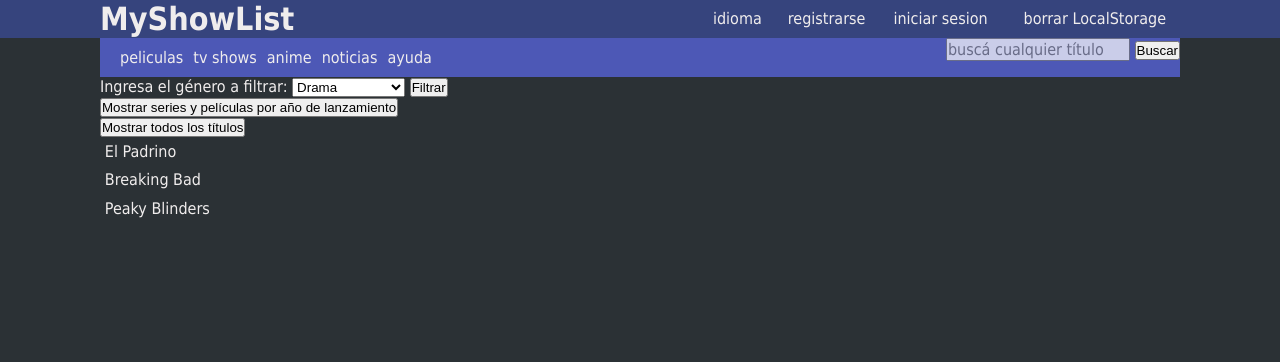
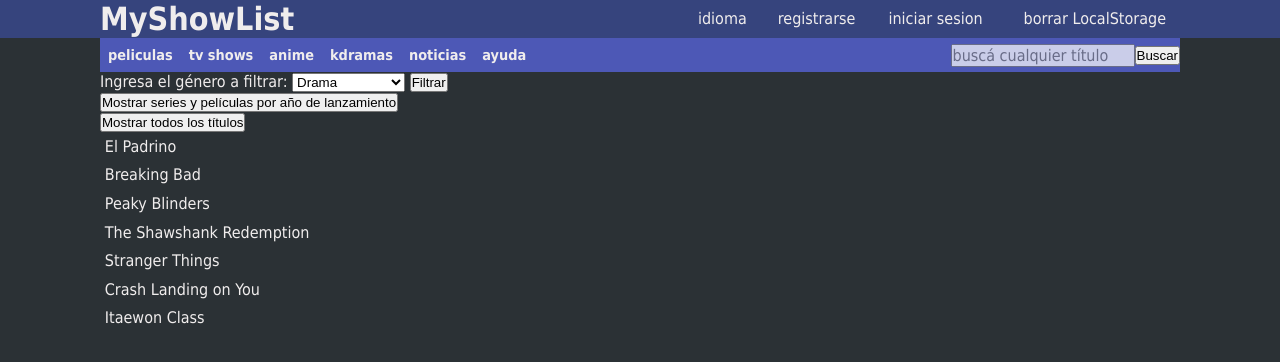
Before and after one commit to fedefd/javascript-proyectocoder, a plain HTML site: page index.html in a window 1280 px wide. Both pictures are taken after a click on the button "Filtrar". Drawn offline with Linux system fonts and the light colour scheme.

Commit message:
se estilizo todo el header y se empezo a crear el js para el lower header

```diff
--- a/index.html
+++ b/index.html
@@ -38,11 +38,12 @@
 
     <nav class="header-lower containerbox">
       <ul>
-        <li>peliculas</li>
-        <li>tv shows</li>
-        <li>anime</li>
-        <li>noticias</li>
-        <li>ayuda</li>
+        <li><a id="header-lower-peliculas">peliculas</a></li>
+        <li><a id="header-lower-serie">tv shows</a></li>
+        <li><a id="header-lower-anime">anime</a></li>
+        <li><a id="header-lower-kdrama">kdramas</a></li>
+        <li><a>noticias</a></li>
+        <li><a>ayuda</a></li>
       </ul>
 
       <div class="main-searchbar-wrapper">
@@ -63,7 +64,8 @@
             <option value="Aventura">Aventura</option>
             <option value="Fantasia">Fantasía</option>
             <option value="Comedia">Comedia</option>
-            <option value="CienciaFiccion">Ciencia Ficción</option>
+            <option value="Ciencia Ficcion">Ciencia Ficción</option>
+            <option value="Accion">Acción</option>
           </select>
           <button id="generoButton">Filtrar</button>
         </div>
@@ -84,6 +86,7 @@
 
   <script src="./scripts/catalogo.js" type="module"></script>
   <script src="./scripts/index.js" type="module"></script>
+  <script src="./scripts/header-lower.js"></script>
   <script src="./scripts/registro.js"></script>
 </body>
 
--- a/scripts/catalogo.js
+++ b/scripts/catalogo.js
@@ -3,66 +3,135 @@ export let catalogo = [
     titulo: "El Padrino",
     director: "Francis Ford Coppola",
     año: 1972,
-    genero: "Drama"
+    genero: "Drama",
+    tipo: 'Pelicula'
   },
   {
     titulo: "Matrix",
     director: "Lana Wachowski, Lilly Wachowski",
     año: 1999,
-    genero: "Ciencia ficcion"
+    genero: "Ciencia ficción",
+    tipo: 'Pelicula'
   },
   {
     titulo: "Titanic",
     director: "James Cameron",
     año: 1997,
-    genero: "Romance"
+    genero: "Romance",
+    tipo: 'Pelicula'
   },
   {
     titulo: "The Office",
     creador: "Greg Daniels",
     año: 2005,
-    genero: "Comedia"
+    genero: "Comedia",
+    tipo: 'Serie'
   },
   {
     titulo: "Parks and Recreation",
     creador: "Greg Daniels, Michael Schur",
     año: 2009,
-    genero: "Comedia"
+    genero: "Comedia",
+    tipo: 'Serie'
   },
   {
     titulo: "Breaking Bad",
     creador: "Vince Gilligan",
     año: 2008,
-    genero: "Drama"
+    genero: "Drama",
+    tipo: 'Serie'
   },
   {
     titulo: "Game of Thrones",
     creador: "David Benioff, D. B. Weiss",
     año: 2011,
-    genero: "Fantasia"
+    genero: "Fantasía",
+    tipo: 'Serie'
   },
   {
     titulo: "The Witcher",
     creador: "Lauren Schmidt Hissrich",
     año: 2019,
-    genero: "Fantasia"
+    genero: "Fantasía",
+    tipo: 'Serie'
   },
   {
-    titulo: "Pokemon",
+    titulo: "Pokemon, Pokémon",
     creador: "Takeshi Shudo (1997–2002), Junki Takegami (2002–2006), Atsuhiro Tomioka (2006–2016), Aya Matsui (2016–2019), Shōji Yonemura (2019–2023), Dai Satō (2023–present)",
     año: 1997,
-    genero: "Aventura"
+    genero: "Aventura",
+    tipo: 'Anime'
   },
   {
     titulo: "Doona",
     creador: "Song Kyung-hwa",
     año: 2023,
-    genero: "Romance"
+    genero: "Romance",
+    tipo: 'Serie, Kdrama'
   },
   {
     titulo: "Peaky Blinders",
     creador: "Steven Knight",
     año: 2013,
-    genero: "Drama"
+    genero: "Drama",
+    tipo: 'Serie'
+  },
+  {
+    titulo: "Inception",
+    creador: "Christopher Nolan",
+    año: 2010,
+    genero: "Ciencia ficción, Acción",
+    tipo: 'Pelicula'
+  },
+  {
+    titulo: "The Shawshank Redemption",
+    creador: "Frank Darabont",
+    año: 1994,
+    genero: "Drama",
+    tipo: 'Pelicula'
+  }, {
+    titulo: "The Dark Knight",
+    creador: "Christopher Nolan",
+    año: 2008,
+    genero: "Acción, Crimen",
+    tipo: 'Pelicula'
+  }, {
+    titulo: "Stranger Things",
+    creador: "The Duffer Brothers",
+    año: 2016,
+    genero: "Ciencia ficción, Terror, Drama",
+    tipo: 'Serie'
+  }, {
+    titulo: "Friends",
+    creador: "David Crane, Marta Kauffman",
+    año: 1994,
+    genero: "Comedia, Romance",
+    tipo: 'Serie'
+  }, {
+    titulo: "Death Note",
+    creador: "Tsugumi Ohba",
+    año: 2006,
+    genero: "Misterio, Psicológico, Sobrenatural",
+    tipo: 'Anime'
+  }, {
+    titulo: "Crash Landing on You",
+    creador: "Park Ji-eun",
+    año: 2019,
+    genero: "Comedia romántica, Drama",
+    tipo: 'Serie, Kdrama'
+  }, {
+    titulo: "Itaewon Class",
+    creador: "Jo Gwang-jin",
+    año: 2020,
+    genero: "Drama, Acción",
+    tipo: 'Serie, Kdrama'
   }
+
 ];
+
+/*,{
+  titulo: "",
+  creador: "",
+  año: ,
+  genero: ""
+} dejo esto aca para que se haga mas facil poder seguir agregando*/
--- /dev/null
+++ b/scripts/header-lower.js
@@ -0,0 +1,24 @@
+console.log('2222')
+
+const catalogoAnime = catalogo.filter(item => item.genero.toLowerCase().includes('anime'));
+const catalogoSeries = catalogo.filter(item => item.genero.toLowerCase().includes('serie'));
+const catalogoPeliculas = catalogo.filter(item => item.genero.toLowerCase().includes('pelicula'));
+const catalogoKdrama = catalogo.filter(item => item.genero.toLowerCase().includes('kdrama'));
+
+
+
+function mostrarPeliculas() {
+
+}
+
+function mostrarSeries() {
+
+}
+
+function mostrarAnimes() {
+
+}
+
+function mostrarKdramas() {
+
+}
--- a/scripts/index.js
+++ b/scripts/index.js
@@ -11,6 +11,11 @@ document.addEventListener('DOMContentLoaded', function () {
   const yearButton = document.getElementById('yearButton');
   const todosLosTitulosButton = document.getElementById('todosLosTitulosButton');
   const ocultarFormularioDeRegistro = document.getElementById('fondo-borroso');
+  const headerLowerPeliculas = document.getElementById('header-lower-peliculas');
+  const headerLowerSeries = document.getElementById('header-lower-serie');
+  const headerLowerAnimes = document.getElementById('header-lower-anime');
+  const headerLowerKdramas = document.getElementById('header-lower-kdrama');
+
 
   signupButton.addEventListener('click', function () {
     mostrarFormulario('signup');
@@ -35,11 +40,30 @@ document.addEventListener('DOMContentLoaded', function () {
   todosLosTitulosButton.addEventListener('click', mostrarTodosLosTitulos);
 
   ocultarFormularioDeRegistro.addEventListener('click', ocultarFormulario);
+
+  headerLowerPeliculas.addEventListener('click', mostrarPeliculas)
+
+  headerLowerSeries.addEventListener('click', mostrarSeries)
+
+  headerLowerAnimes.addEventListener('click', mostrarAnimes)
+
+  headerLowerKdramas.addEventListener('click', mostrarKdramas)
 });
 
+function quitarTildes(cadena) {
+  const tildes = { 'á': 'a', 'é': 'e', 'í': 'i', 'ó': 'o', 'ú': 'u' };
+  return cadena.replace(/[áéíóú]/g, letra => tildes[letra] || letra);
+}
+
+
 function filtrarPorGenero() {
-  const genero = document.getElementById('genre').value;
-  const resultado = catalogo.filter(pelis => pelis.genero.toLowerCase() === genero.toLowerCase());
+  const generosSeleccionados = document.getElementById('genre').value.split(',').map(genero => genero.trim().toLowerCase());
+
+  const resultado = catalogo.filter(pelis => {
+    const generoPelicula = quitarTildes(pelis.genero.trim().toLowerCase());
+    return generosSeleccionados.some(genero => generoPelicula.includes(genero));
+  });
+
   mostrarResultado(resultado);
 }
 
--- a/scss/components/_header.scss
+++ b/scss/components/_header.scss
@@ -21,6 +21,7 @@ header {
 
       & li {
         padding: 0px 4px;
+        text-indent: 5px;
 
         & a {
           line-height: 1.5;
@@ -55,13 +56,43 @@ header {
     justify-content: space-between;
 
     & ul {
-      padding: 5px;
-      margin: 5px;
       display: flex;
+      height: 34px;
+      align-items: center;
+      text-align: center;
+      justify-content: center;
 
       & li {
-        margin-left: 10px;
+
+        height: 100%;
+        display: flex;
+        margin: 0 3px 0 0;
+        padding: 0 5px 0 5px;
+        align-items: center;
+        text-align: center;
+        justify-content: center;
+        text-indent: 3px;
+
+        &:hover {
+          background: #333;
+          color: #fff;
+        }
+
+        & a {
+          font-size: .9rem;
+          text-align: center;
+          font-weight: 700;
+          display: block;
+          cursor: pointer;
+        }
       }
+    }
+
+    & .main-searchbar-wrapper {
+      display: flex;
+      align-items: center;
+      text-align: center;
+      text-indent: 5px;
     }
   }
 }
```
Also changed, not shown: css/styles.css, 1 other file.
